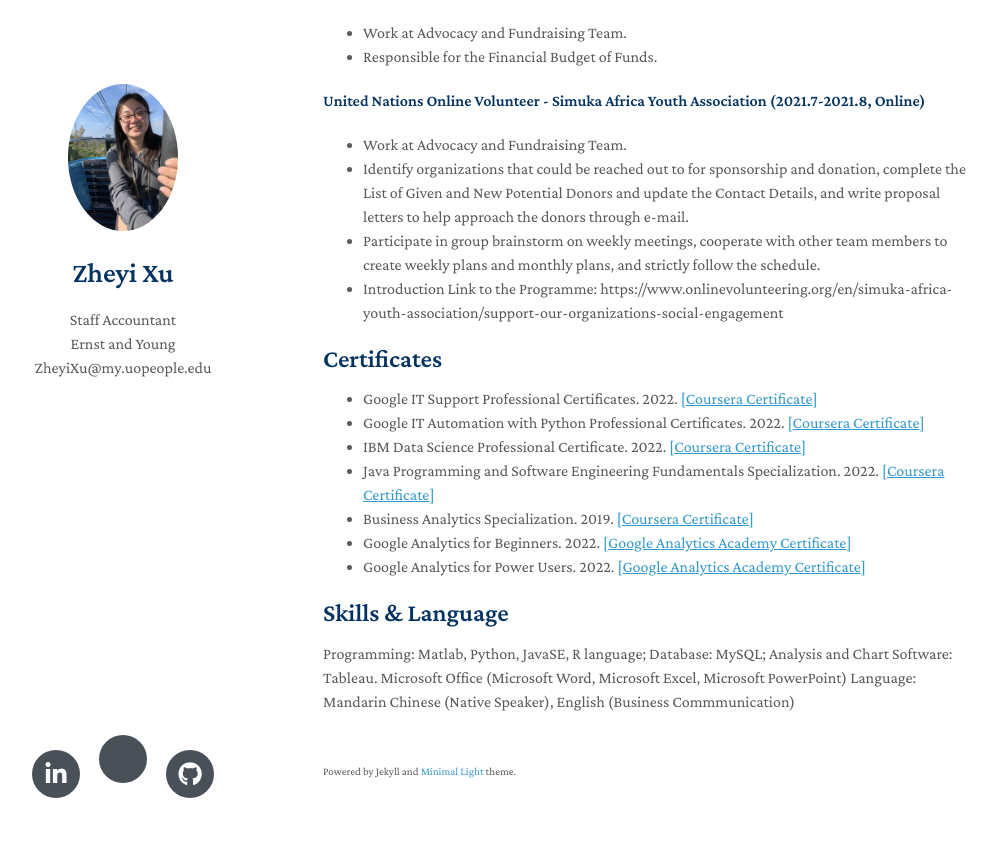
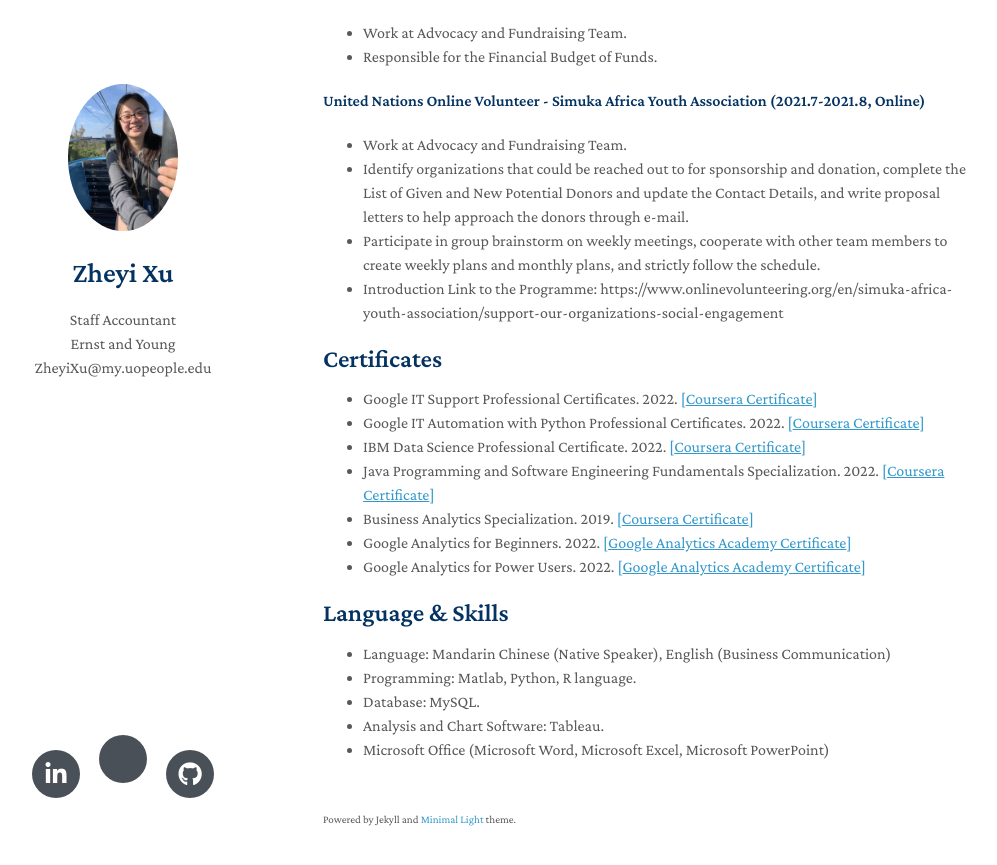
Before and after one commit to zheyixu99/zheyi-resume, a Jekyll site: the page built from index.md, in a window 1280 px wide and 900 px high, scrolled down 2018 px. Shown: the top 865 px of the window, without its empty margins (147-1144 px from the left). Built offline with Jekyll 4.4.1, drawn with Linux system fonts in a browser that asks for light colours; nearby versions of some CDN libraries; a style sheet for code colours, icons or effects is not loaded; our own code applies the rules of GitHub Pages for plain Markdown files.

Commit message:
Update index.md

```diff
--- a/index.md
+++ b/index.md
@@ -133,7 +133,9 @@ layout: homepage
 - Google Analytics for Power Users. 2022. <a href="https://analytics.google.com/analytics/academy/certificate/KCcy03yxTdOVTtVUDxXYQQ" target="_blank">[<u>Google Analytics Academy Certificate</u>]</a>
 
 
-## Skills & Language
-Programming: Matlab, Python, JavaSE, R language; Database: MySQL; Analysis and Chart Software: Tableau.
-Microsoft Office (Microsoft Word, Microsoft Excel, Microsoft PowerPoint)
-Language: Mandarin Chinese (Native Speaker), English (Business Commmunication)
+## Language & Skills
+- Language: Mandarin Chinese (Native Speaker), English (Business Communication)
+- Programming: Matlab, Python, R language.
+- Database: MySQL.
+- Analysis and Chart Software: Tableau.
+- Microsoft Office (Microsoft Word, Microsoft Excel, Microsoft PowerPoint)
```
